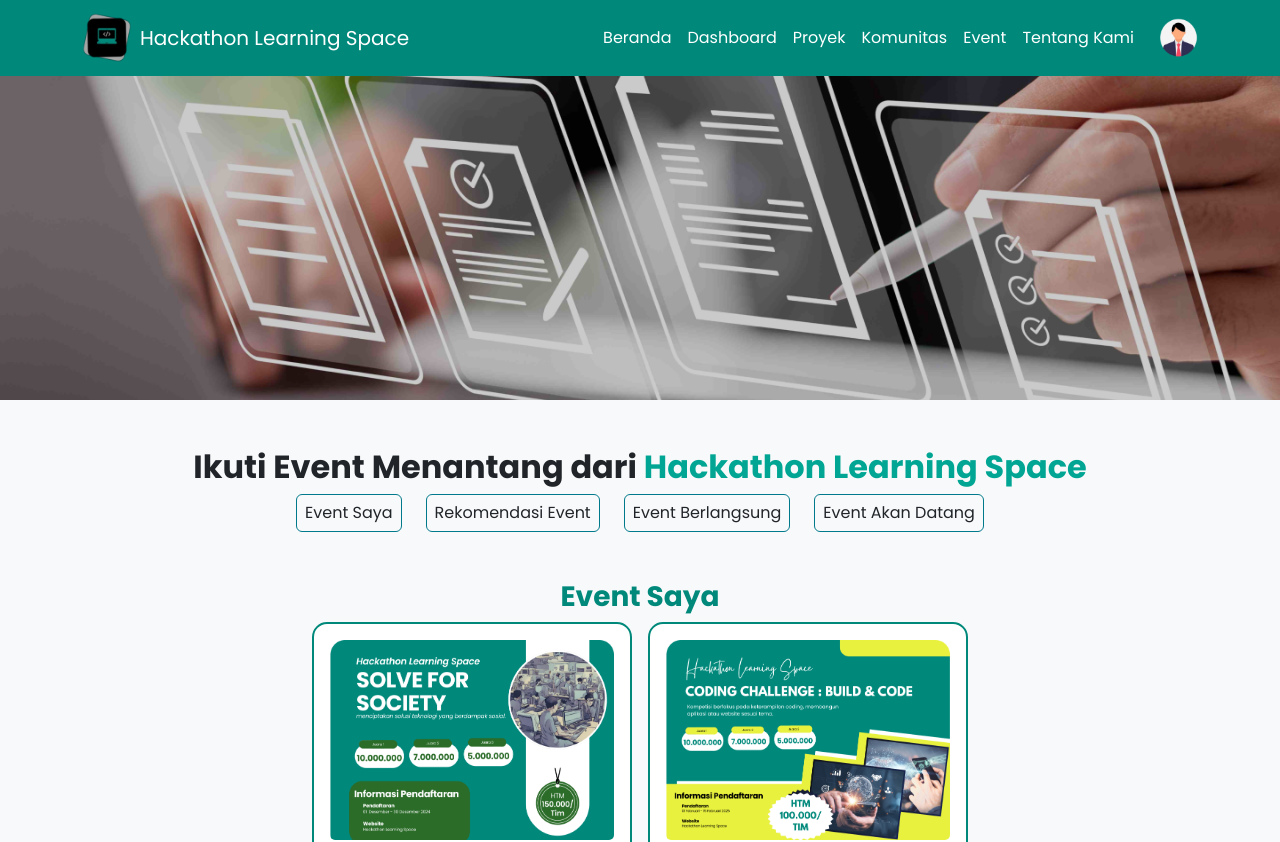
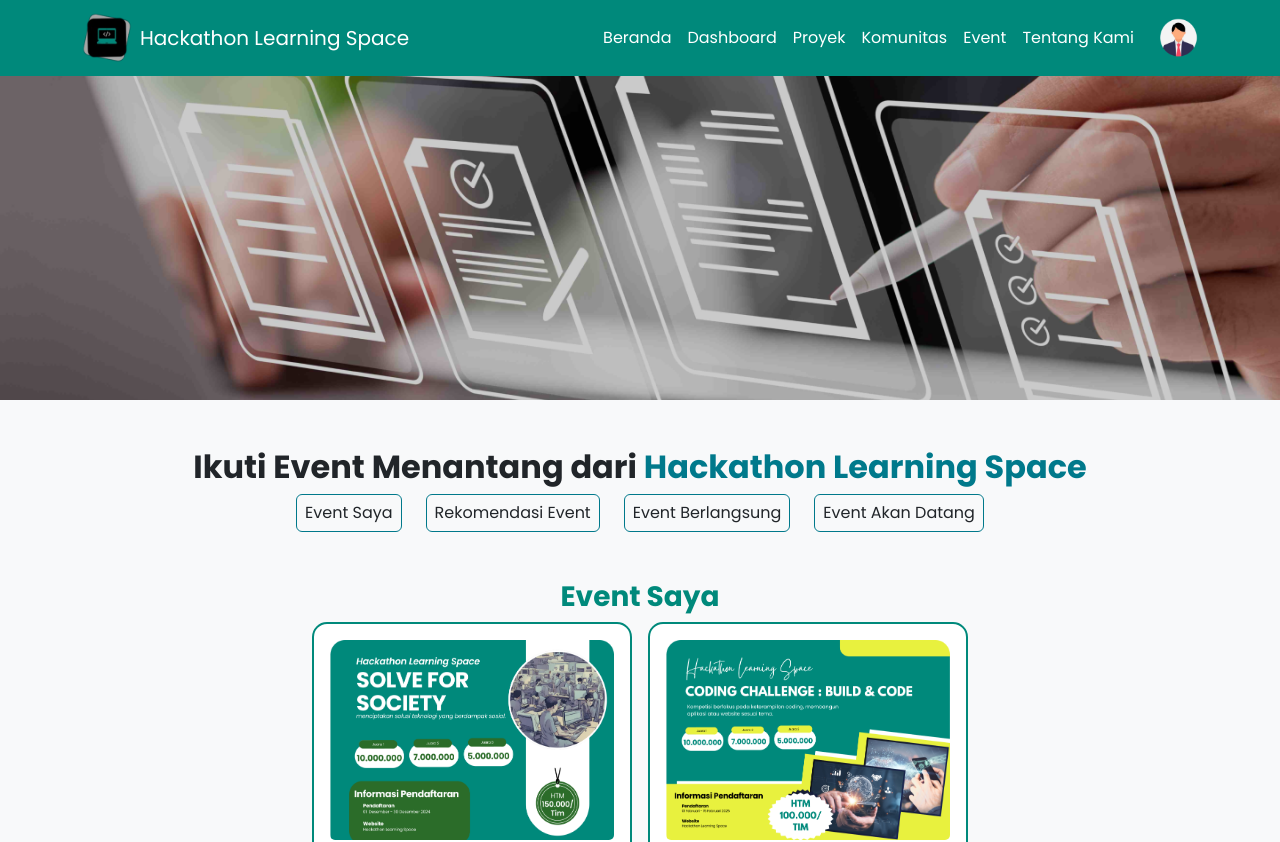
Before and after one commit to lluuvvii/hackathon_learning_space, a Next.js app: page /events in a window 1280 px wide. Shown: the top 842 px of the page. Built offline with nearby package versions, Linux system fonts and the light colour scheme.

Commit message:
update color text events

```diff
--- a/src/app/events/page.tsx
+++ b/src/app/events/page.tsx
@@ -158,7 +158,7 @@ const EventPage = () => {
 
       <div className='container d-flex justify-content-center mt-5'>
         <h1 className='fw-bold' style={{ fontSize: '2rem' }}>
-          Ikuti Event Menantang dari <span style={{ color: '#00A693' }}>Hackathon Learning Space</span>
+          Ikuti Event Menantang dari <span style={{ color: '#00798B' }}>Hackathon Learning Space</span>
         </h1>
       </div>
 
```
